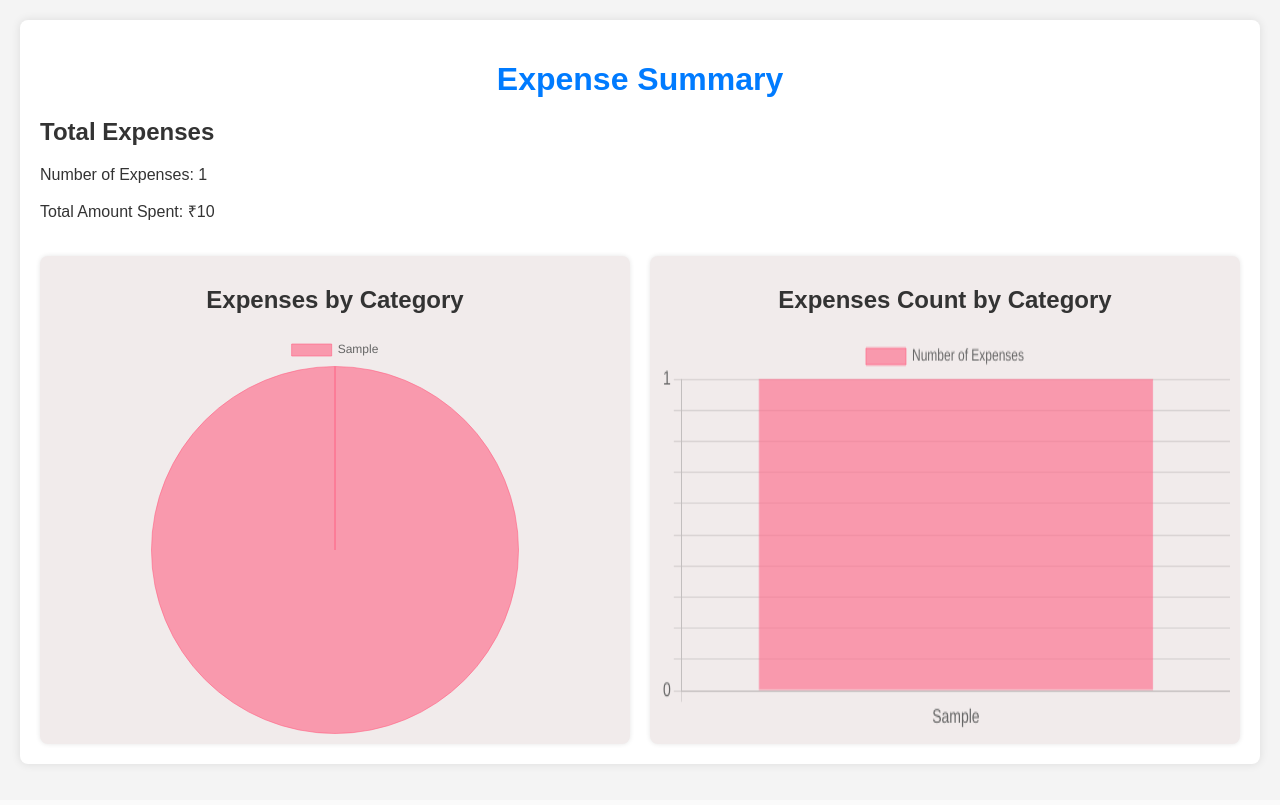
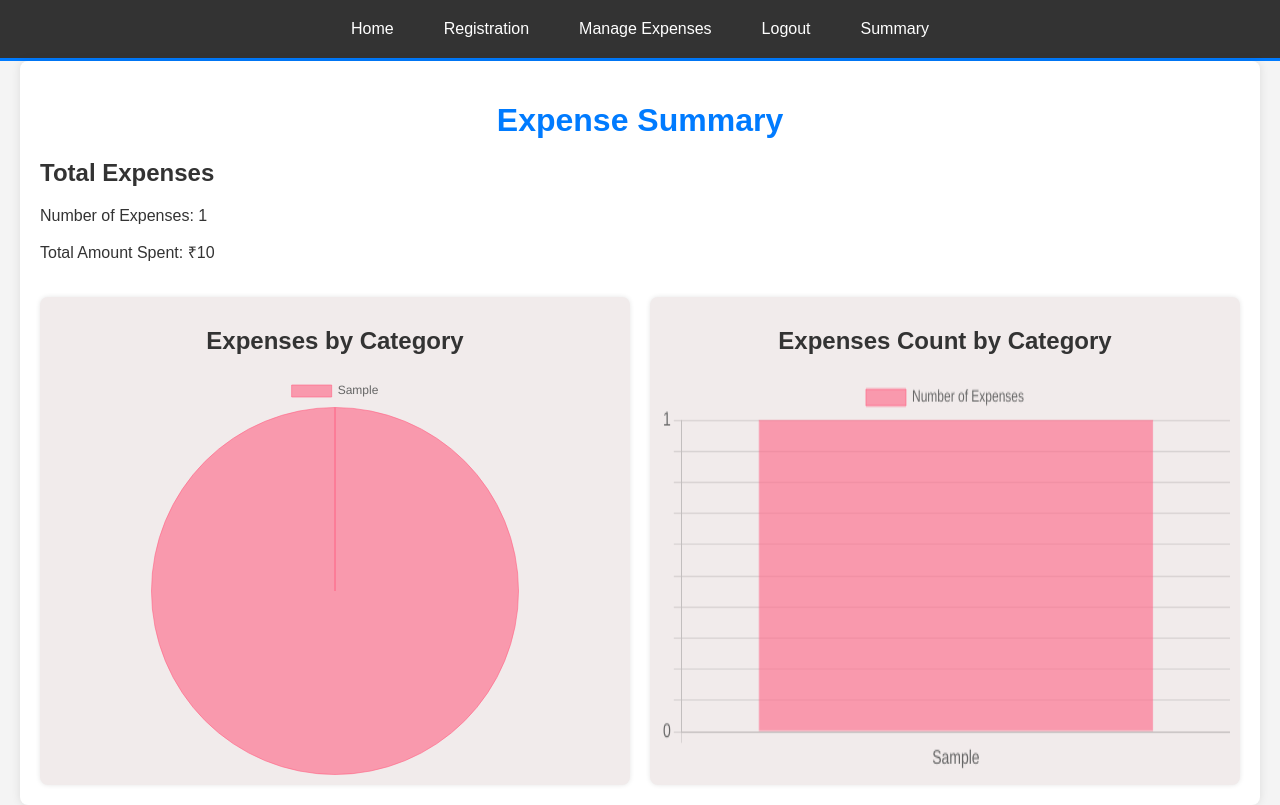
Before and after one commit to rajesh-eegala/ExpenSync, a Django app: page /summary/ in a window 1280 px wide. Before the commit the page ends 767 px from the top, so only its background shows below. Run offline with Django 5.2, Linux system fonts and the light colour scheme; a user stored in the database is signed in; tables that the repository leaves empty hold one stand-in row (values such as "Sample post").

Commit message:
Added nav bar to the summary page

```diff
--- a/ExpenseTracker/static/summary.css
+++ b/ExpenseTracker/static/summary.css
@@ -2,7 +2,7 @@ body {
     font-family: Arial, sans-serif;
     background-color: #f4f4f4;
     color: #333;
-    padding: 20px;
+    padding:0;
     margin: 0;
 }
 
@@ -14,6 +14,17 @@ body {
     border-radius: 8px;
     box-shadow: 0 0 10px rgba(0, 0, 0, 0.1);
     overflow: hidden; /* Hide overflow if content is too big */
+}
+.container1 {
+    width: 100%;
+    max-width: 1200px; /* Adjust as needed */
+    margin: 0 auto;
+    padding: 20px;
+}
+header {
+    background: #333;
+    padding:auto;
+    border-bottom: 3px solid #007bff; /* Highlight color */
 }
 
 h1 {
@@ -33,6 +44,32 @@ h2 {
     justify-content: space-between; /* Ensure space between charts */
     gap: 20px; /* Add space between charts */
     align-items: flex-start; /* Align items to the top */
+}
+nav ul {
+    list-style: none;
+    padding: 0;
+    display: flex;
+    justify-content: center;
+    gap: 20px;
+    margin: 0;
+}
+
+nav ul li {
+    margin: 0;
+}
+
+nav ul li a {
+    text-decoration: none;
+    color: #ffffff;
+    font-size: 16px;
+    padding: 10px 15px;
+    transition: color 0.3s ease, background-color 0.3s ease;
+    border-radius: 5px;
+}
+
+nav ul li a:hover {
+    background-color: #007bff; /* Highlight color on hover */
+    color: #fff;
 }
 
 .bar-chart,
--- a/ExpenseTracker/templates/summary.html
+++ b/ExpenseTracker/templates/summary.html
@@ -9,6 +9,23 @@
     <script src="https://cdn.jsdelivr.net/npm/chart.js"></script>
 </head>
 <body>
+    <header>
+    <div class="container1">
+    <nav>
+    <ul>
+        <li class="current"><a href="{% url 'home' %}">Home</a></li>
+        <li><a href="{% url 'register' %}">Registration</a></li>
+        <li><a href="{% url 'manage_expenses' %}">Manage Expenses</a></li>
+        {% if user.is_authenticated %}
+            <li><a href="{% url 'logout' %}">Logout</a></li>
+        {% else %}
+            <li><a href="{% url 'login' %}">Login</a></li>
+        {% endif %}
+        <li><a href="{% url 'summary' %}">Summary</a></li>
+    </ul>
+</nav>
+</div>
+</header>
     <div class="container">
         <h1>Expense Summary</h1>
         <div>
```
